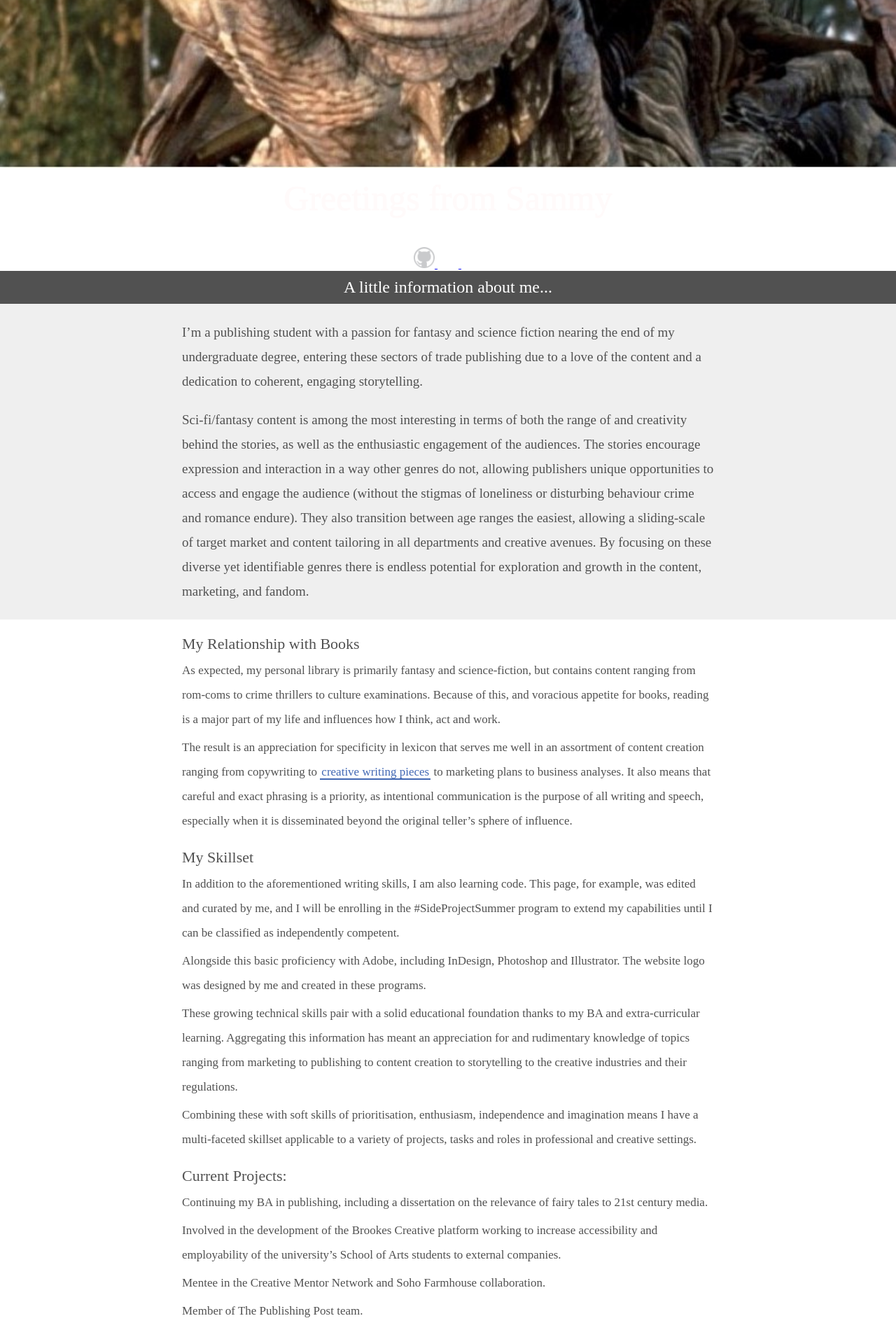
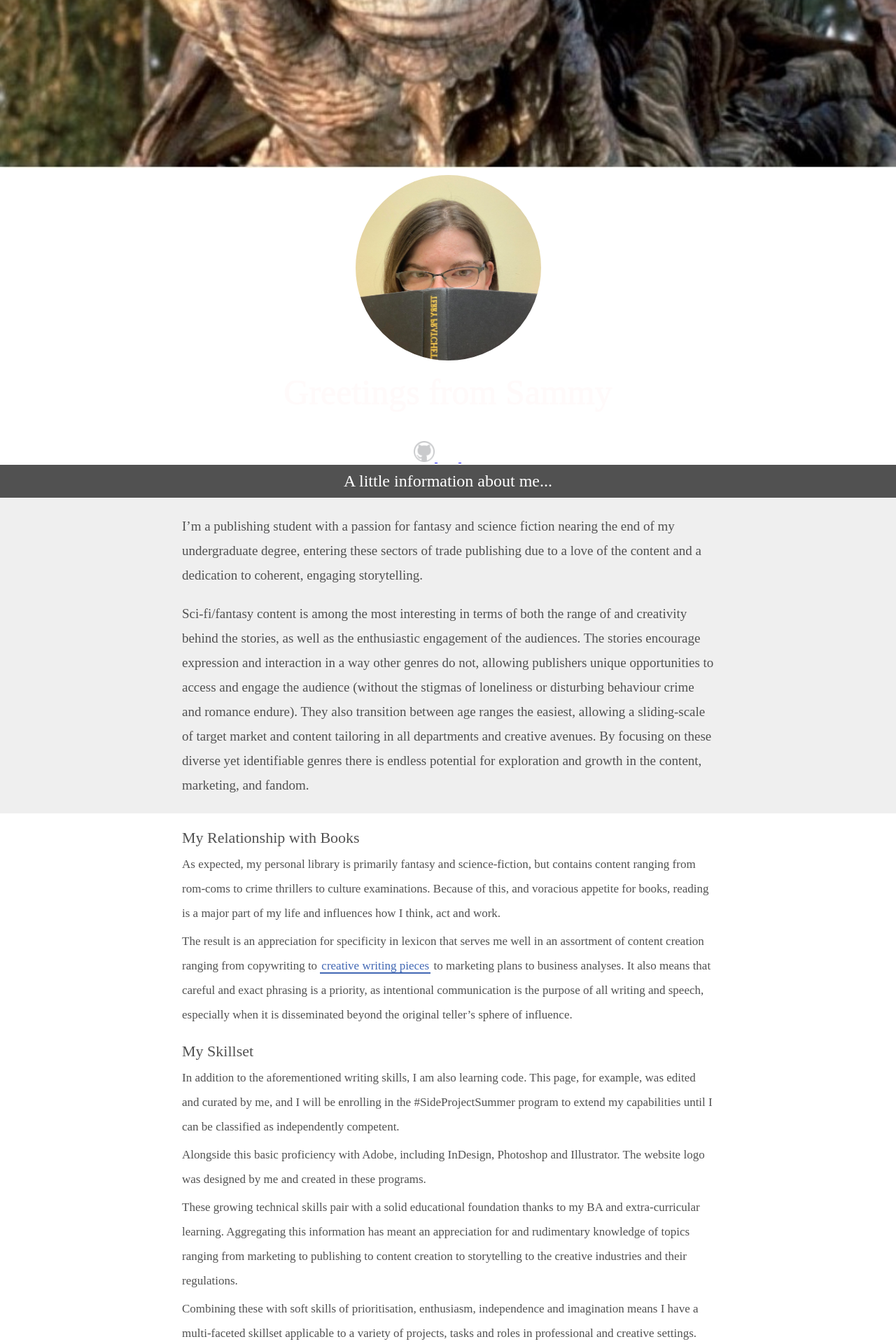
Before and after one commit to DragonLibrary/BookBlog, a Jekyll site: the page aboutme/index.html, which Jekyll copies as it is, in a window 1280 px wide. Shown: the part 1699-3619 px from the top of the page at 70% size. Built offline with Jekyll 4.4.1, drawn with Linux system fonts in a browser that asks for light colours; before the commit the page ends 3589 px from its top, so only the background shows below that.

Commit message:
Update styles.css
Changed .overlay info to match profile

```diff
--- a/aboutme/css/styles.css
+++ b/aboutme/css/styles.css
@@ -51,16 +51,16 @@ body {
 }
 
 .overlay {
-  position: absolute;
-  top: 0;
-  bottom: 0;
-  left: 0;
-  right: 0;
-  height: 100%;
-  width: 100%;
-  opacity: 0;
-  transition: .3s ease;
-  background-colour: white;
+  background-image: url("profile_pic_me.jpg");
+	background-position: center;
+	width: 265px;
+	height: 265px;
+	border: white 6px solid;
+	border-radius: 50%;
+	background-size: 105%;
+	margin-right: auto;
+	margin-left: auto;
+	background-colour: white;
 }
 
 .profile_overlay .overlay {
```
